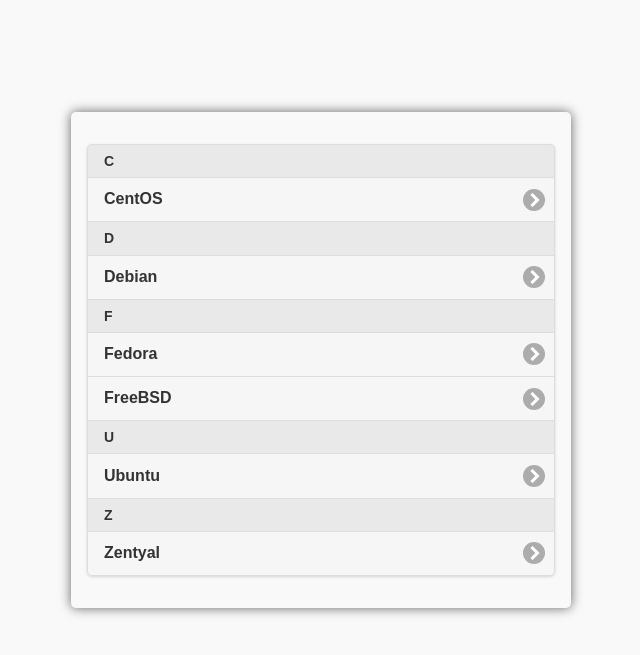
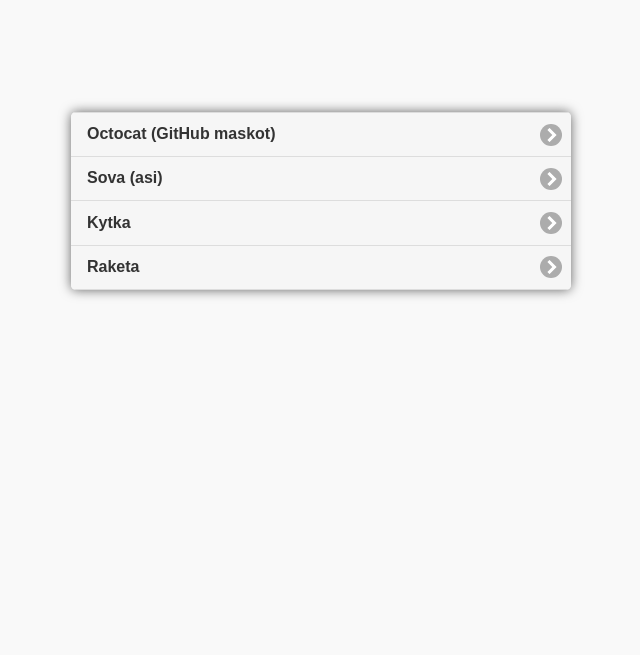
Before and after one commit to tuxmartin/html5omalovanky, a web app: page / in a window 1280 px wide, after a click on "Výběr obrázku". Shown: the top 655 px of the page, without its empty margins (319-959 px from the left). Run offline with its HTML, style and script files only (its server is not run), Linux system fonts and the light colour scheme; data that the repository does not hold is empty.

Commit message:
+uzivatel si muze vybrat obrazek

```diff
--- a/WebContent/index.html
+++ b/WebContent/index.html
@@ -35,6 +35,7 @@
 <!-- ############################################################### -->
 <script>
 var vypln = "#000"; // vychozi barva = cerna
+var souborObrazku = "0"; // vychozi obrazek
 
 /* CORDOVA */
 function onLoad() { //Wait for device API libraries to load.
@@ -45,14 +46,16 @@
 }
 /* CORDOVA */
 
-
-$( document ).ready(function() {
-
-	$('#obrazek').load('obrazky/octocat.svg', null, function() {
+function nactiObrazek(souborObrazku) {
+	$('#obrazek').load('obrazky/obr'+souborObrazku+'.svg', null, function() {
 	    $('svg').click( function() {
 	    	$(event.target).attr('style', "fill:"+vypln);
 	    });
 	});
+}
+
+$( document ).ready(function() {
+	nactiObrazek(souborObrazku);
 
 	$("#aktualniBarva").css("background-color", vypln);	 // vychozi barva po startu
 	$("#aktualniBarva").css("width", $(document).width());
@@ -140,13 +143,11 @@
 	<!-- *************************************************************** -->
 	<div data-role="page" data-dialog="true" id="vyberObrazku">
 		<div data-role="main" class="ui-content">
-			<ul data-role="listview" data-autodividers="true" data-inset="true">
-				<li><a href="#hlavniStranka">CentOS</a></li>
-				<li><a href="#hlavniStranka">Debian</a></li>
-				<li><a href="#hlavniStranka">Fedora</a></li>
-				<li><a href="#hlavniStranka">FreeBSD</a></li>
-				<li><a href="#hlavniStranka">Ubuntu</a></li>
-				<li><a href="#hlavniStranka">Zentyal</a></li>
+			<ul data-role="listview">
+				<li><a href="#hlavniStranka" onclick="nactiObrazek(0);">Octocat (GitHub maskot)</a></li>
+				<li><a href="#hlavniStranka" onclick="nactiObrazek(1);">Sova (asi)</a></li>
+				<li><a href="#hlavniStranka" onclick="nactiObrazek(2);">Kytka</a></li>
+				<li><a href="#hlavniStranka" onclick="nactiObrazek(3);">Raketa</a></li>
 			</ul>
 		</div>
 	</div>
```
Also changed, not shown: WebContent/obrazky/obr0.svg (renamed from WebContent/obrazky/octocat.svg), WebContent/obrazky/obr1.svg (added), WebContent/obrazky/obr2.svg (added), WebContent/obrazky/obr3.svg (added).
